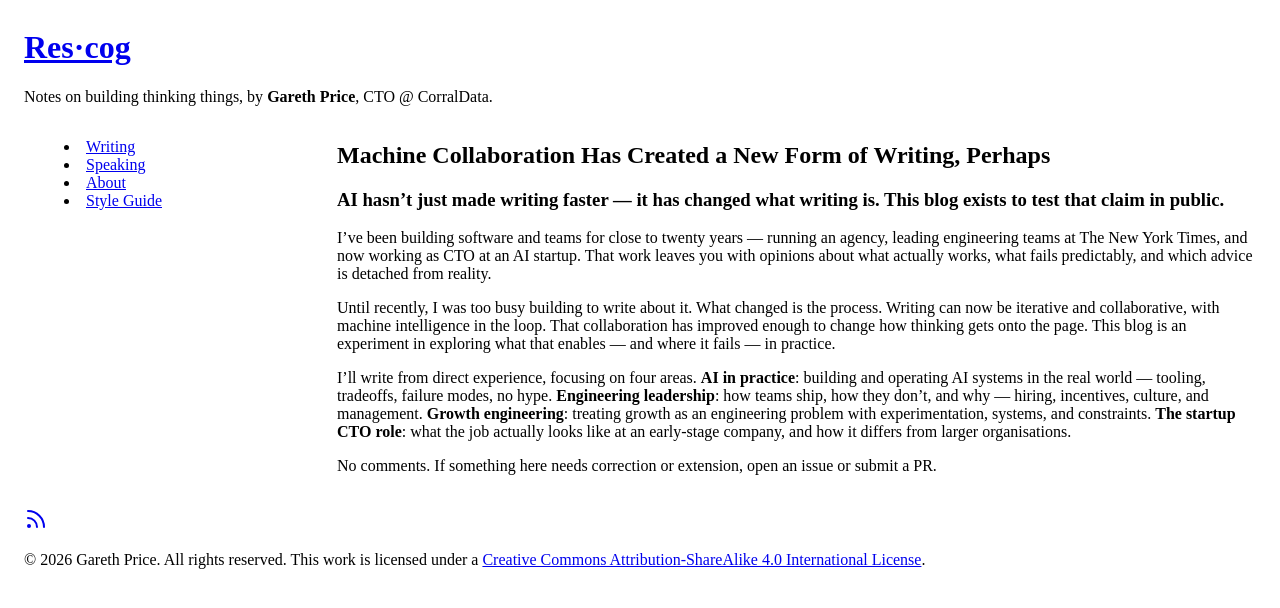
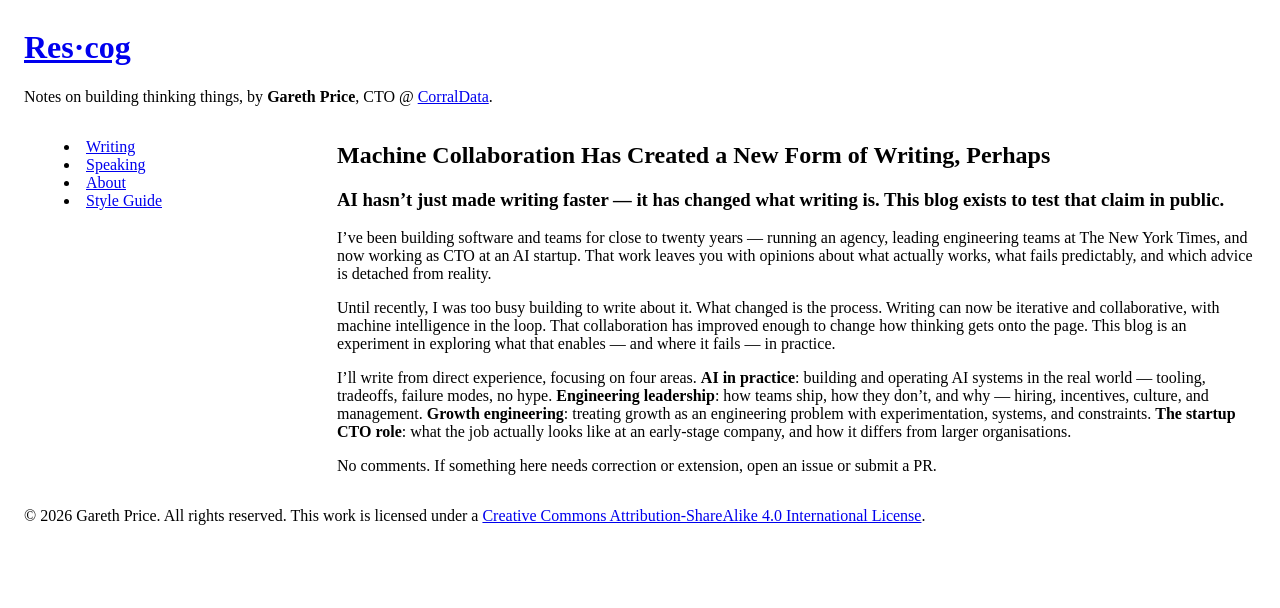
Before and after one commit to garethsprice/blog, a Jekyll site: the page built from _posts/2026-02-01-why-im-starting-this-blog.md, in a window 1280 px wide. Shown: the top 608 px of the page. Built offline with Jekyll 4.4.1, drawn with Linux system fonts in a browser that asks for light colours; part of the change alters nothing that is shown.

```diff
--- a/_config.yml
+++ b/_config.yml
@@ -26,7 +26,9 @@ plugins:
 
 author:
   name: Gareth Price
-  title: "CTO @ CorralData"
+  title: "CTO"
+  company: "CorralData"
+  company_url: https://www.corraldata.com
   email: gareth.s.price@gmail.com
   linkedin: https://www.linkedin.com/in/garethsprice
   github: https://www.github.com/garethsprice
--- a/_includes/head.html
+++ b/_includes/head.html
@@ -1,11 +1,9 @@
 <meta charset="utf-8">
 <meta name="viewport" content="width=device-width, initial-scale=1.0">
 <meta name="color-scheme" content="light dark">
-<title>{% if page.title and page.title != "Home" %}{{ page.title | escape }} – {{ site.title | escape }}{% else %}{{ site.title | escape }} – {{ site.tagline | escape }}{% endif %}</title>
+<title>{% if page.title and page.title != "Home" %}{{ page.title | escape }} – {{ site.author.name }}, {{ site.author.title }} @ {{ site.author.company }} - {{ site.title | escape }}{% else %}{{ site.title | escape }} – {{ site.tagline | escape }}{% endif %}</title>
 <meta name="author" content="{{ site.author.name }}">
 <link rel="stylesheet" href="{{ '/assets/css/main.css' | relative_url }}">
 <link rel="canonical" href="{{ page.url | absolute_url }}">
-<script src="https://unpkg.com/lucide@latest"></script>
 {% feed_meta %}
 {% seo %}
-{% include google-analytics.html %}
--- a/_includes/header.html
+++ b/_includes/header.html
@@ -1,4 +1,4 @@
 <header>
   <h1>{% if page.url == '/' %}{{ site.title | escape }}{% else %}<a href="{{ '/' | relative_url }}">{{ site.title | escape }}</a>{% endif %}</h1>
-  <p>{{ site.tagline | escape }}{% if page.url != '/' %}, by <strong>{{ site.author.name | escape }}</strong>{% if site.author.title %}, {{ site.author.title | escape }}{% endif %}.{% else %}.{% endif %}</p>
+  <p>{{ site.tagline | escape }}{% if page.url != '/' %}, by <strong>{{ site.author.name | escape }}</strong>{% if site.author.title %}, {{ site.author.title | escape }}{% endif %} @ <a target="_blank" href="{{ site.author.company_url }}">{{ site.author.company | escape }}</a>.{% else %}.{% endif %}</p>
 </header>
```
